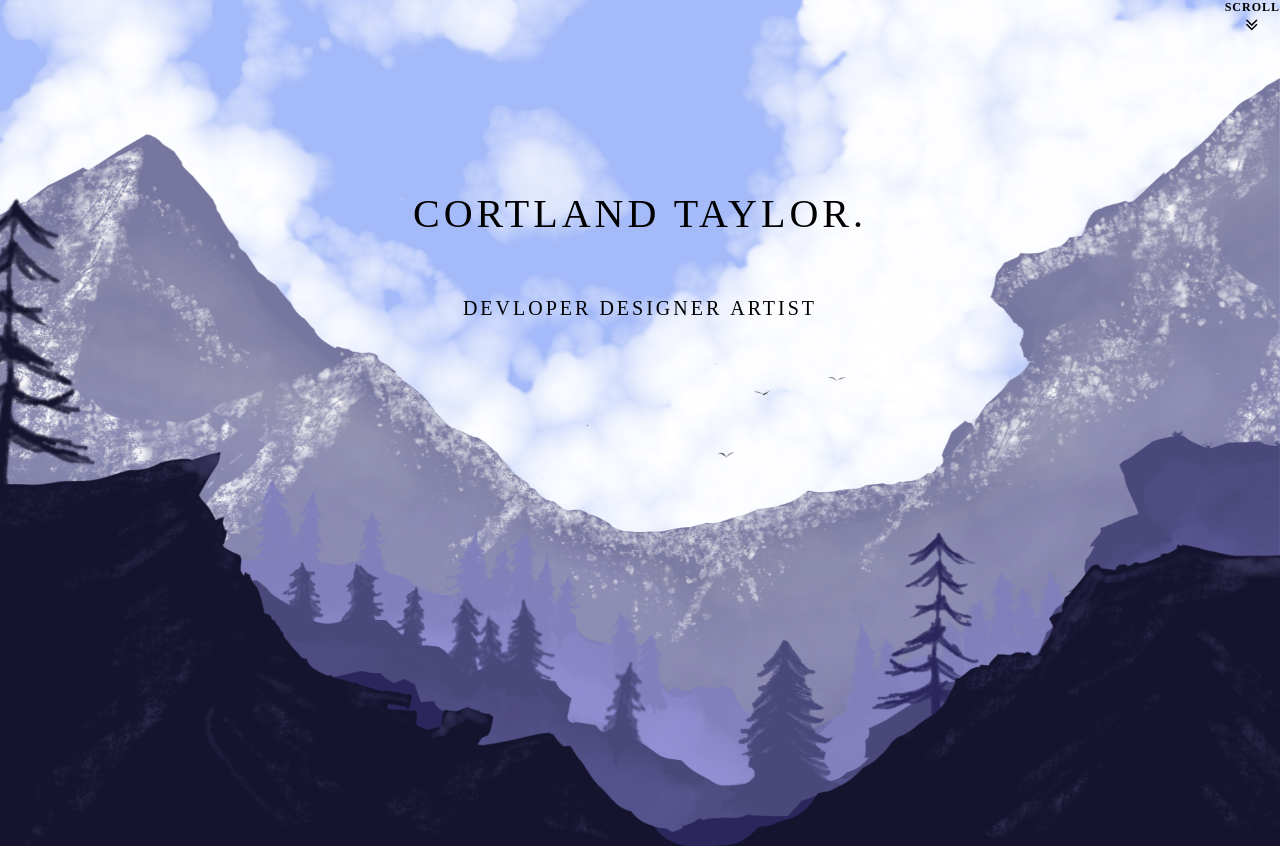
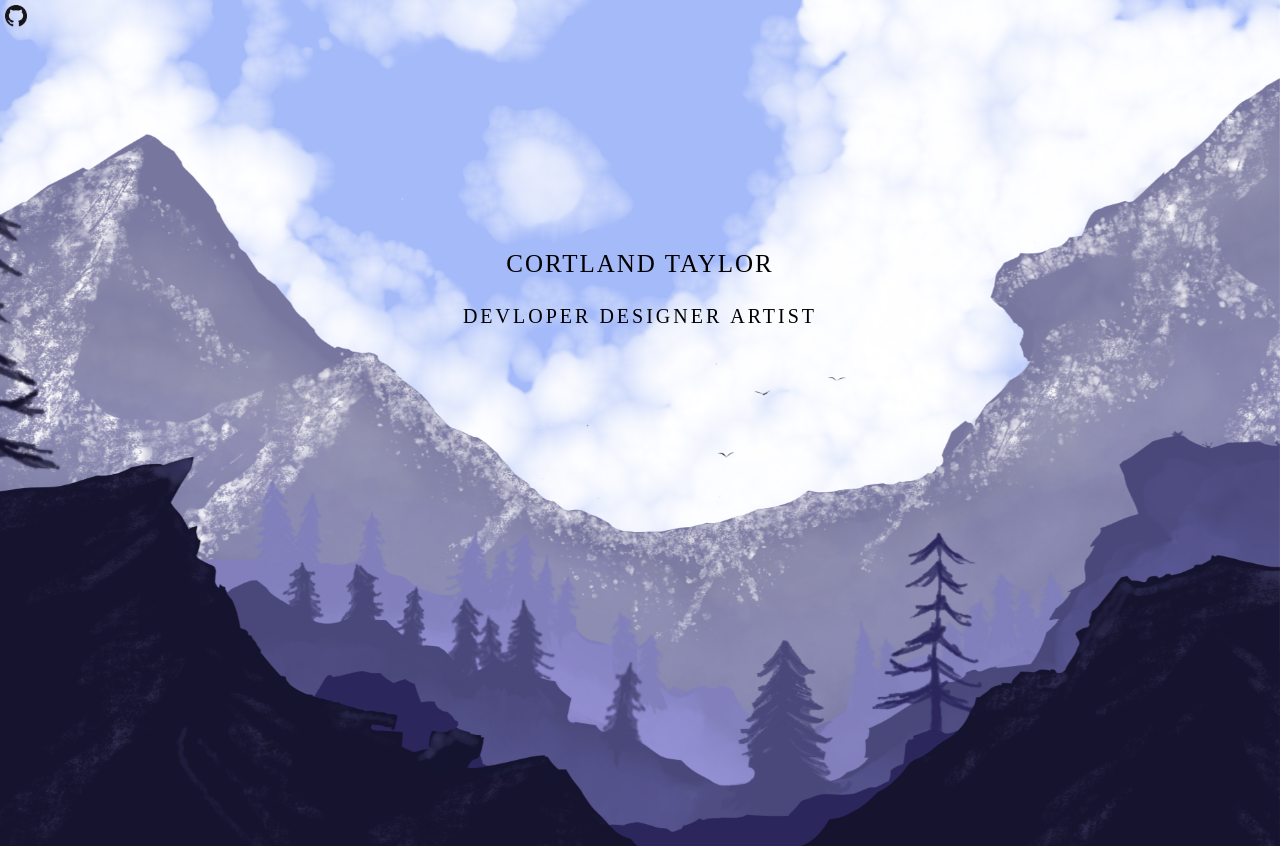
Before and after one commit to cortlandt1/Paralax_Portfolio, a plain HTML site: page index.html in a window 1280 px wide. Shown: the top 846 px of the page. Drawn offline with Linux system fonts and the light colour scheme; a web font is replaced by a local one.

Commit message:
relocate github icon

```diff
--- a/index.html
+++ b/index.html
@@ -26,25 +26,23 @@
         </a>
     </div> -->
 
-    <div class="scroll">
-            <p class="scroll-element">Scroll</p>
-            <div class="scroll-element-icon">
-                <img class='scroll-element-icon' src="./assets/down_arrow_icon.png" alt="">
-            </div>
-        </div>
-
     <div class="container">
         <div class="header">
             <p class="header-title">
-                Cortland Taylor.
+                Cortland Taylor
             </p>
         </div>
         <div class="header-element">
             <p><span></span>Devloper&nbsp;</p>
             <p><span class="span2"></span> Designer&nbsp; </p>
             <p><span class="span3"></span> Artist</p>
+
         </div>
     </div>
+            <div class="header-container-icons">
+                <a href="https://github.com/cortlandt1" target="_blank"><img class="github-icon" src="./assets/GitHub-Mark-64px.png" alt=""></a>
+            </div>
+            <!-- <img src="./assets/down_arrow_sharp_edge.png" alt=""> -->
 
     <div class="art" id="parallax">
         <div class="art_layer parallax" id="art_layer_6" data-speed="3"></div>
@@ -52,7 +50,7 @@
         <div class="art_layer parallax" id="art_layer_4" data-speed="20"></div>
         <div class="art_layer parallax" id="art_layer_3" data-speed="36"></div>
         <div class="art_layer parallax" id="art_layer_2" data-speed="56"></div>
-        <div class="art_layer parallax" id="art_layer_1" data-speed="94"></div>
+        <div class="art_layer parallax" id="art_layer_1" data-speed="100"></div>
     </div>
     <div class="test"></div>
     <!-- <a target="_blank" href="https://icons8.com/icon/37223/double-down">Double Down</a> icon by <a target="_blank" href="https://icons8.com">Icons8</a> -->
--- a/style.css
+++ b/style.css
@@ -41,7 +41,8 @@ body {
     justify-content: center;
     text-transform: uppercase;
     color: white;
-    /* margin-top: 225px;   */
+    height: 60px;
+    margin-top: 75px;
 }
 
 .header-title {
@@ -49,9 +50,9 @@ body {
     justify-content: center;
     text-transform: uppercase;
     color: black;
-    font-size: 40px;
+    font-size: 25px;
     font-family: 'Hanuman', serif;
-    letter-spacing: 4px;
+    letter-spacing: 2px;
 }
 
 .header-element {
@@ -61,6 +62,7 @@ body {
     font-family: 'Hanuman', serif;
     color: black;
     font-size: 20px;
+    height: 70px;
     letter-spacing: 3px;
 
 }
@@ -73,10 +75,32 @@ body {
 	text-transform: uppercase;
 	text-decoration: none;
 	text-align: center;
-	/* line-height: 2; */
 	font-size: 20px;
 	font-family: verdana;
 	letter-spacing: 4px;
+}
+
+/* ICONS */
+
+.header-container-icons{
+    z-index: 98;
+    position: absolute;
+    margin-top: 5px;
+    margin-left: 5px;
+    margin-right: auto;
+    left: 0;
+    right: 0;
+    text-align: left;
+}
+
+.github-icon {
+    height: 22px;
+    width: 22px;
+}
+
+.arrow {
+    height: 400px;
+    width: 400px;
 }
 
 span::after {
@@ -91,7 +115,7 @@ span::after {
 
 span::after {
     bottom: 20px;
-    border-bottom: 2px solid rgb(22, 54, 102);
+    border-bottom: 2px solid rgb(252, 255, 88);
 
 }
 
@@ -202,7 +226,7 @@ button:hover {
 }
 
 #art_layer_1 {
-    background-image: url(./assets/moutain_paralax_group/layer_1_redo.png)
+    background-image: url(./assets/moutain_paralax_group/layer_1.png)
 }
 #art_layer_2 {
     background-image: url(./assets/moutain_paralax_group/layer_2.png)
```
Also changed, not shown: assets/GitHub-Mark-64px.png (added), assets/down_arrow.png (added), assets/down_arrow_sharp_edge.png (added), assets/moutain_paralax_group/layer_1_redo_2.png (added).
